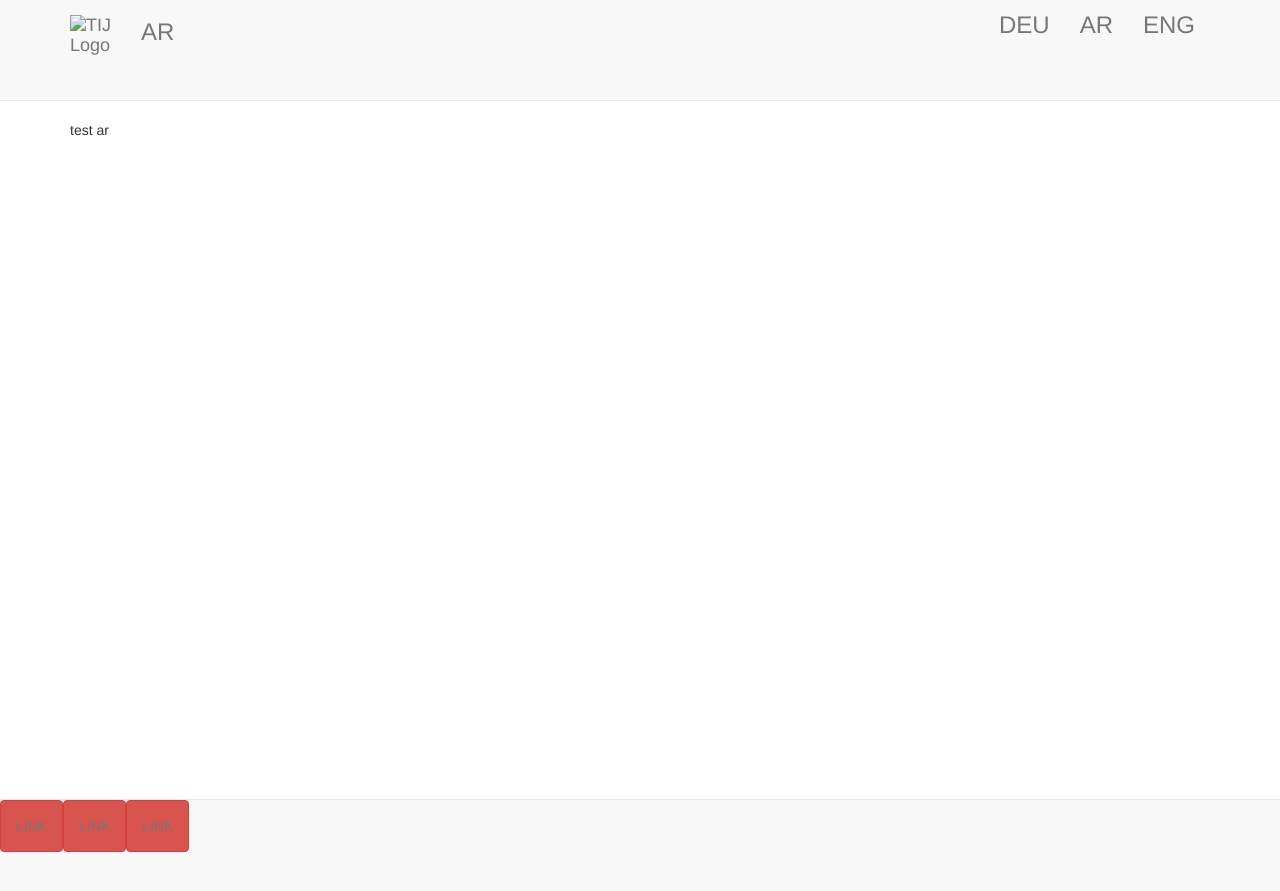
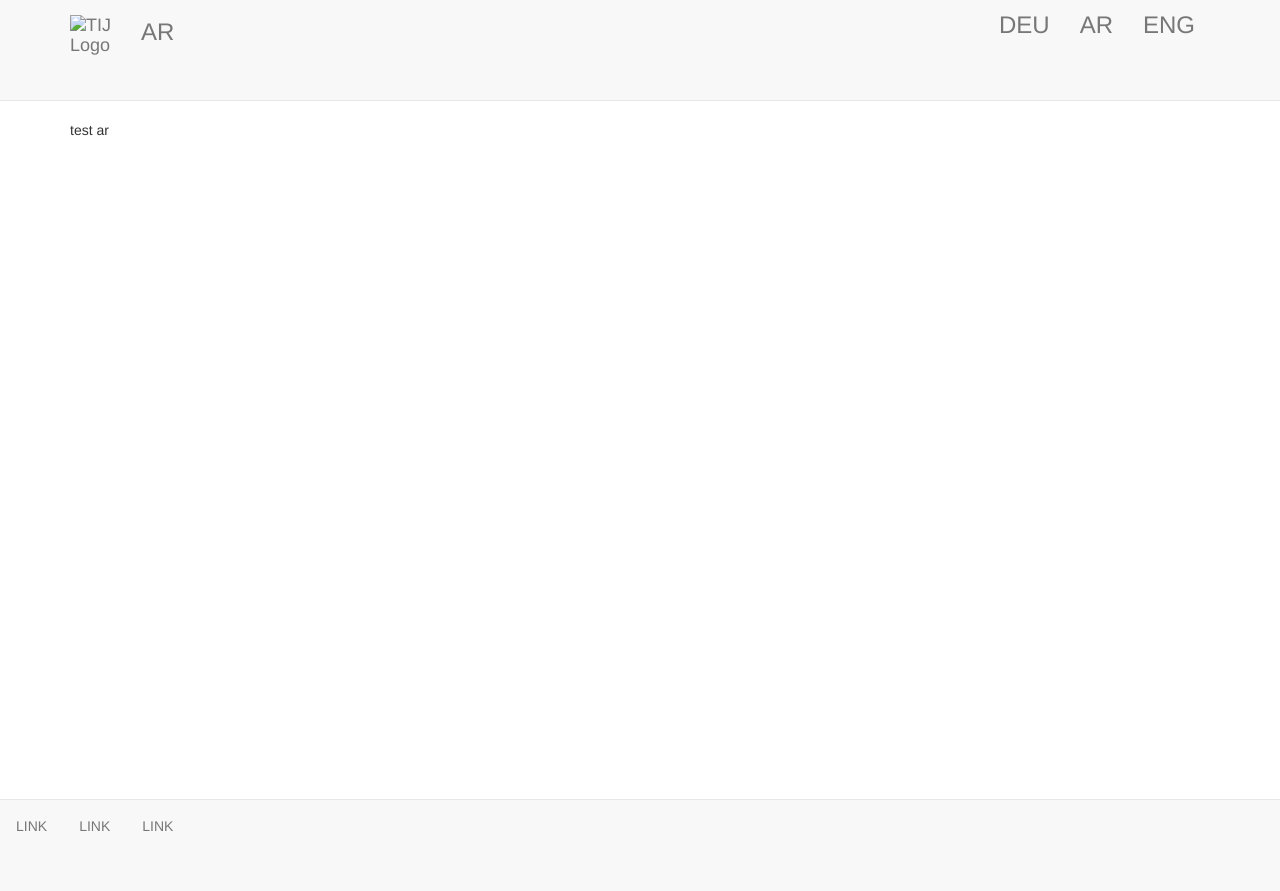
Before and after one commit to EIJC/TIJ, a Jekyll site: the page built from ar.html, in a window 1280 px wide. Shown: the top 891 px of the page. Built offline with Jekyll 4.4.1, drawn with Linux system fonts in a browser that asks for light colours; nearby versions of some CDN libraries.

Commit message:
Update page.html

```diff
--- a/_layouts/page.html
+++ b/_layouts/page.html
@@ -46,9 +46,9 @@ layout: base
       <div class="navbar navbar-default navbar-fixed-bottom">
         <div class="containter">
             <ul class="nav navbar-nav">
-                <li><a class="btn btn-danger" href="">Link</a></li>
-                 <li><a class="btn btn-danger" href="">Link</a></li>
-                 <li><a class="btn btn-danger" href="">Link</a></li>
+                <li><a class="btn" href="">Link</a></li>
+                 <li><a class="btn" href="">Link</a></li>
+                 <li><a class="btn" href="">Link</a></li>
             </ul>
         </div>
       </div>
```
